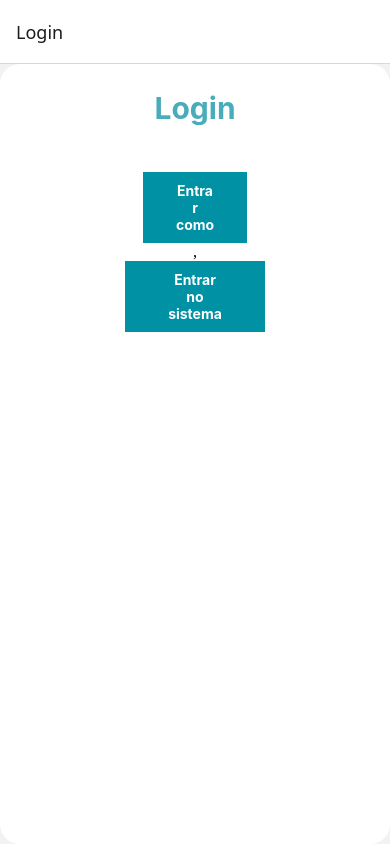
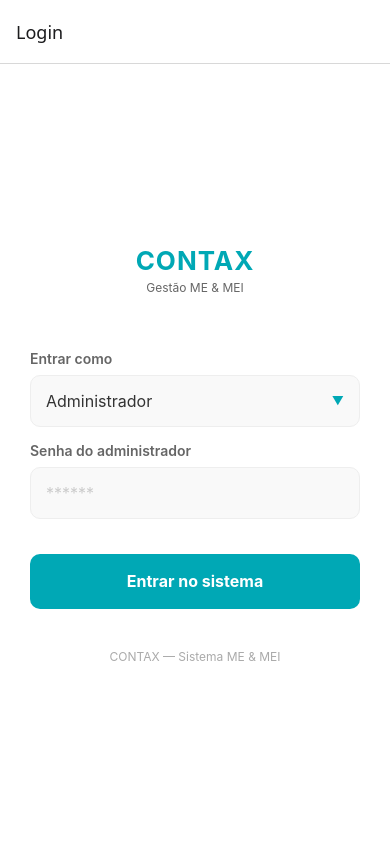
Before and after one commit to joaoromeira-etec/contax-mobile, a React Native app: screen /Login in a window 390 px wide. Built offline with nearby package versions, Linux system fonts and the light colour scheme.

Commit message:
estilização bruta do login
27/03

```diff
--- a/src/telas/login/index.js
+++ b/src/telas/login/index.js
@@ -1,27 +1,79 @@
-import { View, Text, TouchableOpacity} from 'react-native';
-import styles from './styles';
+import React, { useState } from 'react';
+import { View, Text, TextInput, TouchableOpacity, ScrollView, KeyboardAvoidingView, Platform } from 'react-native';
+import styles from './styles'; // Importando seu arquivo de estilos
 
-import {
-  useNavigation,
-  NavigationContainer,
-} from '@react-navigation/native';
+export default function App() {
+  // ESTADOS (A memória do componente)
+  const [isDropdownOpen, setIsDropdownOpen] = useState(false); // Menu aberto ou fechado?
+  const [selectedRole, setSelectedRole] = useState('Administrador'); // Qual cargo foi escolhido?
+  const [password, setPassword] = useState(''); // Senha digitada
 
+  const cargos = ['Administrador', 'Contador', 'Empresa'];
 
-export default function Login(){
+  return (
+    <KeyboardAvoidingView
+      behavior={Platform.OS === 'ios' ? 'padding' : 'height'}
+      style={{ flex: 1 }}
+    >
+      <ScrollView contentContainerStyle={styles.container}>
 
-    const navigation = useNavigation();
+        {/* CABEÇALHO */}
+        <View style={styles.header}>
+          <Text style={styles.logoText}>CONTAX</Text>
+          <Text style={styles.subLogo}>Gestão ME & MEI</Text>
+        </View>
 
-    return(
-            <View style={styles.container}>
-                <Text style={styles.titulo}>Login</Text>
-                <TouchableOpacity style={styles.button} onPress={() => navigation.navigate('MyTabs')}>
-                    <Text style={styles.buttontxt}>Entrar como</Text>
-                </TouchableOpacity>,
-                <TouchableOpacity style={styles.button} onPress={() => navigation.navigate('MyTabs')}>
-                    <Text style={styles.buttontxt}>Entrar no sistema</Text>
-                </TouchableOpacity>
-            </View>
+        {/* SELETOR CUSTOMIZADO (SUBSTITUTO DO PICKER) */}
+        <Text style={styles.label}>Entrar como</Text>
+        <TouchableOpacity
+          style={styles.selectBox}
+          activeOpacity={0.7}
+          onPress={() => setIsDropdownOpen(!isDropdownOpen)}
+        >
+          <Text style={styles.selectText}>{selectedRole}</Text>
+          <Text style={styles.setinha}>{isDropdownOpen ? '▲' : '▼'}</Text>
+        </TouchableOpacity>
 
+        {/* LISTA DE OPÇÕES (Só renderiza se isDropdownOpen for true) */}
+        {isDropdownOpen && (
+          <View style={styles.dropdownContainer}>
+            {cargos.map((item) => (
+              <TouchableOpacity
+                key={item}
+                style={styles.opcaoItem}
+                onPress={() => {
+                  setSelectedRole(item); // Muda o cargo
+                  setIsDropdownOpen(false); // Fecha o menu
+                }}
+              >
+                <Text style={styles.opcaoTexto}>{item}</Text>
+              </TouchableOpacity>
+            ))}
+          </View>
+        )}
 
-    )
+        {/* CAMPO DE SENHA */}
+        <Text style={styles.label}>Senha do {selectedRole.toLowerCase()}</Text>
+        <TextInput
+          style={styles.input}
+          placeholder="******"
+          placeholderTextColor="#CCC"
+          secureTextEntry={true}
+          value={password}
+          onChangeText={setPassword}
+        />
+
+        {/* BOTÃO DE ACESSO */}
+        <TouchableOpacity
+          style={styles.button}
+          onPress={() => alert('Fazendo login como ' + selectedRole)}
+        >
+          <Text style={styles.buttonText}>Entrar no sistema</Text>
+        </TouchableOpacity>
+
+        <Text style={styles.footer}>CONTAX — Sistema ME & MEI</Text>
+
+      </ScrollView>
+    </KeyboardAvoidingView>
+  );
 }
--- a/src/telas/login/styles.js
+++ b/src/telas/login/styles.js
@@ -1,50 +1,111 @@
-import { StyleSheet } from "react-native";
-import { FullWindowOverlay } from "react-native-screens";
-//StyleSheet: API do React Native para definir estilos de forma otimizada
-//import {RFPercentage} from "react-native-responsive-fontsize";
-//RFPercentage: Biblioteca react-native-responsive-fontsize usada para definir tamanhos de fonte de forma responsiva, baseada na porcentagem do tamanho da tela
-const styles=StyleSheet.create(
-    {
-        container:{
-            backgroundColor:'#fff',
-            padding:8,
-            flex:1,
-            //Ocupa todo o espaço disponível na tela
-            alignItems:'center',
-            borderRadius:20
-            //Deixa as bordas arredondadas.
-            },
+import { StyleSheet } from 'react-native';
 
-        titulo:{
-            fontSize:30,
-            color: '#48ACBB',
-            fontWeight:'bold',
-            marginTop:10,
-            marginBottom:10,
-            padding:8,
-            width:'100%',
-            height:80,
-            textAlign:'center',
-            textAlignVertical:'center',
-            //somente no Android
-            borderRadius:20},
+const styles = StyleSheet.create({
+  // Container principal com a margem horizontal que você pediu
+  container: {
+    flex: 1,
+    backgroundColor: '#FFFFFF',
+    paddingHorizontal: 30, // Distância segura das bordas do celular
+    justifyContent: 'center',
+  },
+  header: {
+    alignItems: 'center',
+    marginBottom: 40,
+  },
+  logoText: {
+    fontSize: 26,
+    fontWeight: 'bold',
+    color: '#00A8B5', // Ciano da marca
+    letterSpacing: 1,
+  },
+  subLogo: {
+    fontSize: 12,
+    color: '#666',
+    marginTop: 4,
+  },
+  label: {
+    fontSize: 14,
+    color: '#666',
+    marginBottom: 8,
+    marginTop: 15,
+    fontWeight: '600',
+  },
+  // O "BOTÃO" QUE FINGE SER UM SELECT
+  selectBox: {
+    width: '100%',
+    height: 52,
+    backgroundColor: '#F9F9F9',
+    borderWidth: 1,
+    borderColor: '#EEE',
+    borderRadius: 10,
+    paddingHorizontal: 15,
+    flexDirection: 'row',
+    alignItems: 'center',
+    justifyContent: 'space-between',
+  },
+  selectText: {
+    fontSize: 16,
+    color: '#333',
+  },
+  setinha: {
+    fontSize: 12,
+    color: '#00A8B5',
+  },
+  // A LISTA QUE APARECE AO CLICAR
+  dropdownContainer: {
+    width: '100%',
+    backgroundColor: '#FFF',
+    borderRadius: 10,
+    marginTop: 5,
+    borderWidth: 1,
+    borderColor: '#EEE',
+    // Sombras para flutuar sobre o layout
+    elevation: 5,
+    shadowColor: '#000',
+    shadowOffset: { width: 0, height: 4 },
+    shadowOpacity: 0.1,
+    shadowRadius: 10,
+    zIndex: 1000, // Garante que fique por cima de tudo
+  },
+  opcaoItem: {
+    padding: 15,
+    borderBottomWidth: 1,
+    borderBottomColor: '#F5F5F5',
+  },
+  opcaoTexto: {
+    fontSize: 15,
+    color: '#444',
+  },
+  // INPUTS DE TEXTO
+  input: {
+    width: '100%',
+    height: 52,
+    backgroundColor: '#F9F9F9',
+    borderWidth: 1,
+    borderColor: '#EEE',
+    borderRadius: 10,
+    paddingHorizontal: 15,
+    fontSize: 16,
+  },
+  button: {
+    backgroundColor: '#00A8B5',
+    height: 55,
+    borderRadius: 10,
+    marginTop: 35,
+    alignItems: 'center',
+    justifyContent: 'center',
+  },
+  buttonText: {
+    color: '#FFF',
+    fontSize: 16,
+    fontWeight: 'bold',
+  },
+  footer: {
+    marginTop: 40,
+    textAlign: 'center',
+    fontSize: 12,
+    color: '#AAA',
+  }
+});
 
-        txt:{
-            fontSize: 20
-            //Define um tamanho de fonte responsivo(2.2% da altura da tela)
-            },
-
-        button:{
-            padding: 10,
-            backgroundColor:'#0091A5',
-        },
-
-        buttontxt:{
-            textAlign: 'center',
-            color: '#fff',
-            fontWeight: 'bold',
-            marginHorizontal: '25%',
-        },
-        }
-    );
 export default styles;
```
